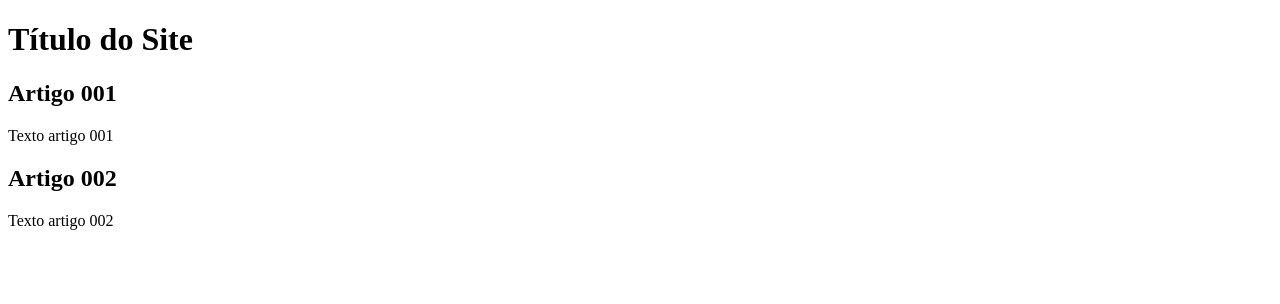
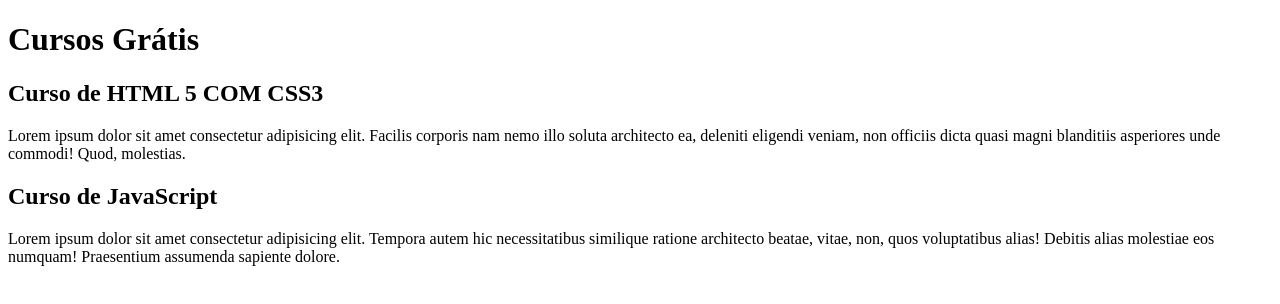
Before and after one commit to AlexandrinoBouard/projeto-site, a plain HTML site: page index.html in a window 1280 px wide. Drawn offline with Linux system fonts and the light colour scheme.

Commit message:
Comecei a escrever o conteúdo

```diff
--- a/index.html
+++ b/index.html
@@ -9,13 +9,13 @@
     <main>
 
         <header>
-            <h1>Título do Site</h1>
+            <h1>Cursos Grátis</h1>
         </header>
         <article>
-            <h2>Artigo 001</h2>
-            <p>Texto artigo 001</p>
-            <h2>Artigo 002</h2>
-            <p>Texto artigo 002</p>
+            <h2>Curso de HTML 5 COM CSS3</h2>
+            <p>Lorem ipsum dolor sit amet consectetur adipisicing elit. Facilis corporis nam nemo illo soluta architecto ea, deleniti eligendi veniam, non officiis dicta quasi magni blanditiis asperiores unde commodi! Quod, molestias.</p>
+            <h2>Curso de JavaScript</h2>
+            <p>Lorem ipsum dolor sit amet consectetur adipisicing elit. Tempora autem hic necessitatibus similique ratione architecto beatae, vitae, non, quos voluptatibus alias! Debitis alias molestiae eos numquam! Praesentium assumenda sapiente dolore.</p>
         </article>
     </main>
 </body>
```
